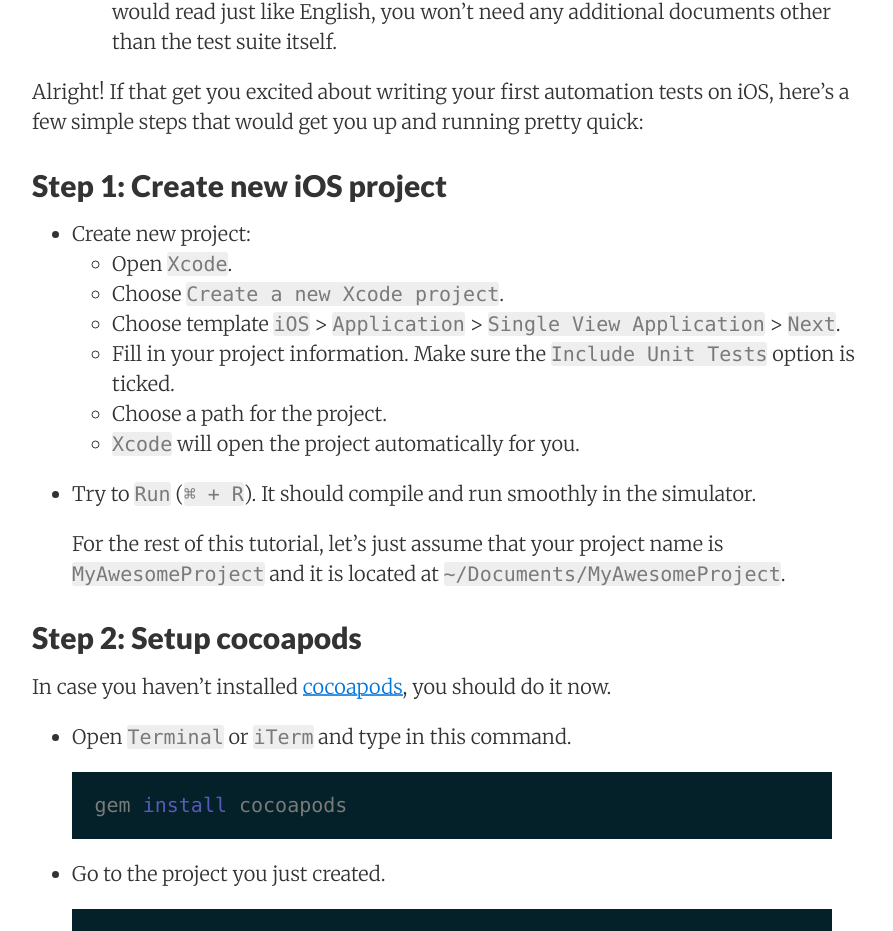
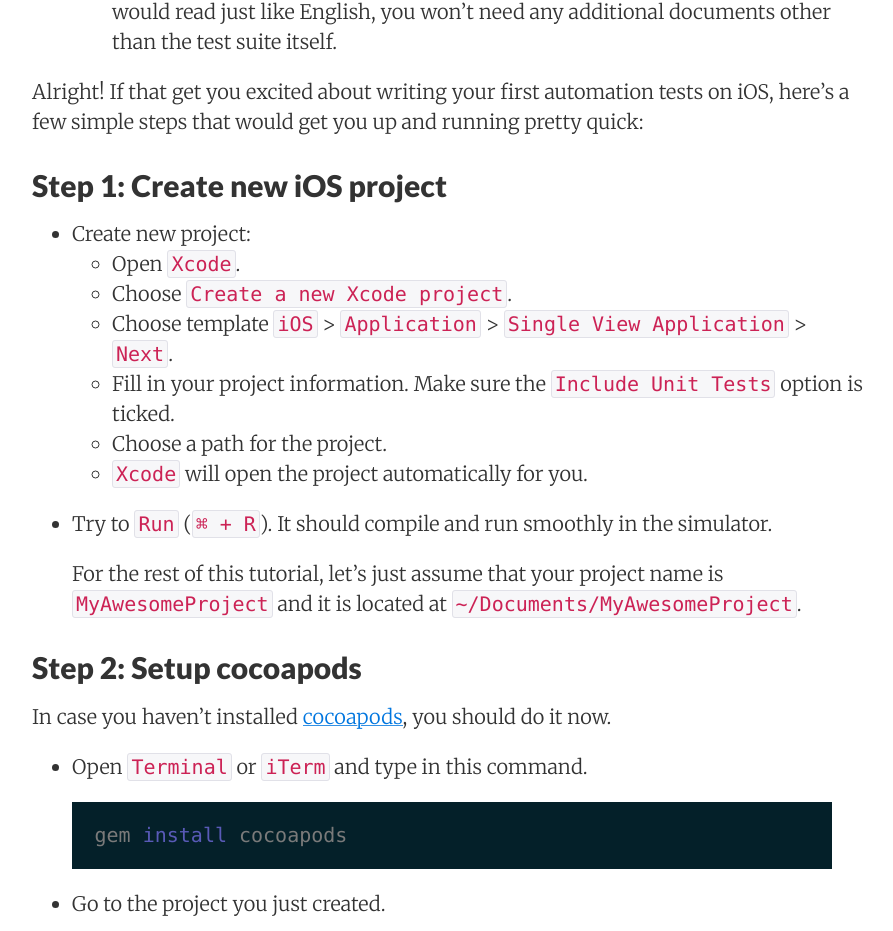
Before and after one commit to hoang-tran/hoang-tran.github.io, a Jekyll site: the page built from _posts/2016-07-24-how-to-setup-testing-for-new-ios-project.md, in a window 1280 px wide. Shown: the part 1553-2484 px from the top of the page, without its empty margins (188-1081 px from the left). Built offline with Jekyll 4.4.1, drawn with Linux system fonts in a browser that asks for light colours; nearby versions of some CDN libraries.

Commit message:
format back tick block to mimic Slack

```diff
--- a/_sass/basscss/_syntax-highlighting.scss
+++ b/_sass/basscss/_syntax-highlighting.scss
@@ -123,3 +123,12 @@
 .hljs-chunk {
   color: $hljs-chunk;
 }
+
+.highlighter-rouge {
+  color: $dark-green;
+  background: transparent;
+  background-color: #f7f7f9;
+  border: 1px solid #e1e1e8;
+  padding: 1px 3px;
+  color: #c25;
+}
```
